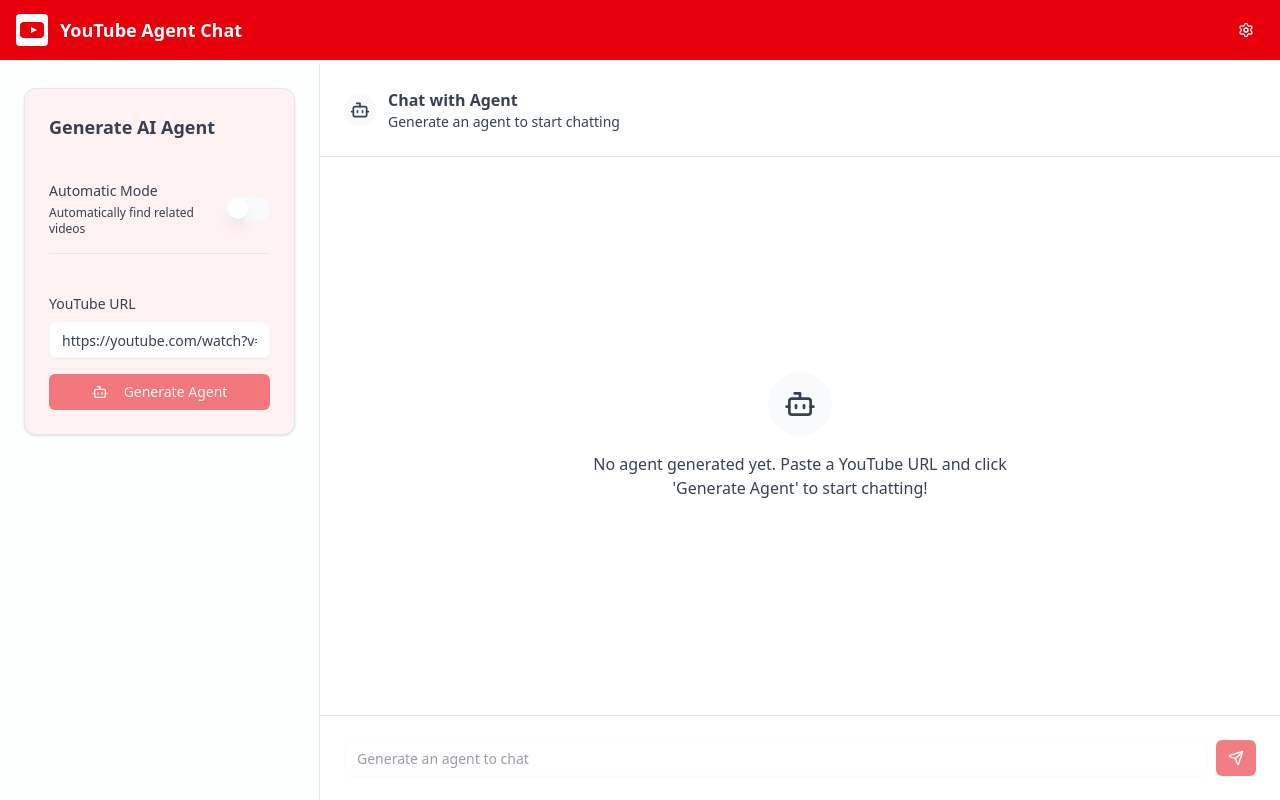
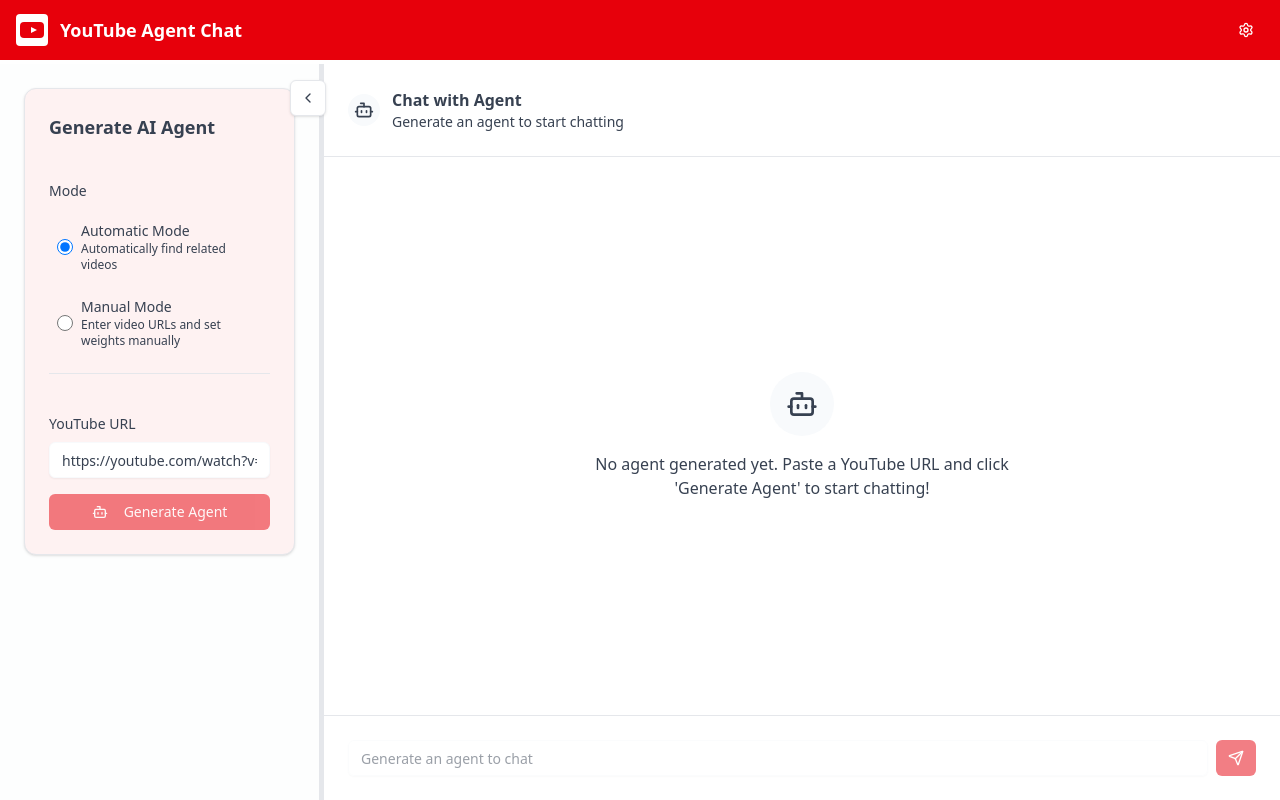
Before and after one commit to louiseeho/marketing-agent-generation, a Next.js app: page / in a window 1280 px wide. Built offline with nearby package versions, Linux system fonts and the light colour scheme.

Commit message:
changed auto/manual toggle to radio, allowed sidebar to be resizeable and collapsible

```diff
--- a/src/app/page.tsx
+++ b/src/app/page.tsx
@@ -4,13 +4,15 @@
 import { Button } from "@/components/ui/button"
 import { Input } from "@/components/ui/input"
 import { Card } from "@/components/ui/card"
-import { Switch } from "@/components/ui/switch"
 import { Slider } from "@/components/ui/slider"
 import { Label } from "@/components/ui/label"
-import { Settings, Send, Bot, Loader2, Plus, X } from "lucide-react"
+import { Settings, Send, Bot, Loader2, Plus, X, ChevronLeft, ChevronRight, GripVertical } from "lucide-react"
 
 export default function YouTubeAgentChat() {
   const [isManualMode, setIsManualMode] = useState(false)
+  const [sidebarWidth, setSidebarWidth] = useState(320) // Default 320px (w-80)
+  const [isSidebarCollapsed, setIsSidebarCollapsed] = useState(false)
+  const [isResizing, setIsResizing] = useState(false)
   const [youtubeURL, setYoutubeURL] = useState("")
   const [manualVideos, setManualVideos] = useState([
     { url: "", weight: 50 },
@@ -79,6 +81,46 @@
       setManualVideos(normalizeWeights(manualVideos))
     }
   }, [manualVideos.length])
+
+  // Auto-resize sidebar based on mode
+  useEffect(() => {
+    if (!isSidebarCollapsed) {
+      if (isManualMode) {
+        setSidebarWidth(500) // Larger for manual mode
+      } else {
+        setSidebarWidth(320) // Smaller for automatic mode
+      }
+    }
+  }, [isManualMode, isSidebarCollapsed])
+
+  // Handle sidebar resizing
+  useEffect(() => {
+    const handleMouseMove = (e: MouseEvent) => {
+      if (!isResizing) return
+      const newWidth = e.clientX
+      const minWidth = 200
+      const maxWidth = 800
+      setSidebarWidth(Math.max(minWidth, Math.min(maxWidth, newWidth)))
+    }
+
+    const handleMouseUp = () => {
+      setIsResizing(false)
+    }
+
+    if (isResizing) {
+      document.addEventListener("mousemove", handleMouseMove)
+      document.addEventListener("mouseup", handleMouseUp)
+      document.body.style.cursor = "col-resize"
+      document.body.style.userSelect = "none"
+    }
+
+    return () => {
+      document.removeEventListener("mousemove", handleMouseMove)
+      document.removeEventListener("mouseup", handleMouseUp)
+      document.body.style.cursor = ""
+      document.body.style.userSelect = ""
+    }
+  }, [isResizing])
 
   const handleGenerateAgent = async (e) => {
     e.preventDefault()
@@ -200,23 +242,54 @@
       {/* Main Content */}
       <div className="flex w-full pt-16">
         {/* Left Sidebar */}
-        <div className="w-80 bg-muted/30 border-r border-border p-6 overflow-y-auto">
-          <Card className="p-6">
+        {!isSidebarCollapsed && (
+          <div
+            className="bg-muted/30 border-r border-border overflow-y-auto transition-all duration-200 relative"
+            style={{ width: `${sidebarWidth}px`, minWidth: `${sidebarWidth}px` }}
+          >
+            <div className="p-6">
+            <Card className="p-6">
             <h2 className="text-lg font-semibold mb-4">Generate AI Agent</h2>
 
-            {/* Mode Toggle */}
-            <div className="flex items-center justify-between mb-4 pb-4 border-b border-border">
-              <div className="flex flex-col">
-                <Label className="text-sm font-medium text-muted-foreground mb-1">
-                  {isManualMode ? "Manual Mode" : "Automatic Mode"}
-                </Label>
-                <p className="text-xs text-muted-foreground">
-                  {isManualMode
-                    ? "Enter video URLs and set weights manually"
-                    : "Automatically find related videos"}
-                </p>
+            {/* Mode Selection */}
+            <div className="mb-4 pb-4 border-b border-border">
+              <Label className="text-sm font-medium text-muted-foreground mb-3 block">
+                Mode
+              </Label>
+              <div className="space-y-2">
+                <label className="flex items-center space-x-2 cursor-pointer p-2 rounded-md hover:bg-muted/50 transition-colors">
+                  <input
+                    type="radio"
+                    name="mode"
+                    value="automatic"
+                    checked={!isManualMode}
+                    onChange={() => setIsManualMode(false)}
+                    className="w-4 h-4 text-red-600 focus:ring-red-600 focus:ring-2"
+                  />
+                  <div className="flex-1">
+                    <div className="text-sm font-medium">Automatic Mode</div>
+                    <div className="text-xs text-muted-foreground">
+                      Automatically find related videos
+                    </div>
+                  </div>
+                </label>
+                <label className="flex items-center space-x-2 cursor-pointer p-2 rounded-md hover:bg-muted/50 transition-colors">
+                  <input
+                    type="radio"
+                    name="mode"
+                    value="manual"
+                    checked={isManualMode}
+                    onChange={() => setIsManualMode(true)}
+                    className="w-4 h-4 text-red-600 focus:ring-red-600 focus:ring-2"
+                  />
+                  <div className="flex-1">
+                    <div className="text-sm font-medium">Manual Mode</div>
+                    <div className="text-xs text-muted-foreground">
+                      Enter video URLs and set weights manually
+                    </div>
+                  </div>
+                </label>
               </div>
-              <Switch checked={isManualMode} onCheckedChange={setIsManualMode} />
             </div>
 
             <form onSubmit={handleGenerateAgent} className="space-y-4">
@@ -350,7 +423,42 @@
               </div>
             )}
           </Card>
-        </div>
+            </div>
+          </div>
+        )}
+
+        {/* Resize Handle */}
+        {!isSidebarCollapsed && (
+          <div
+            className="w-1 bg-border hover:bg-red-600 cursor-col-resize transition-colors relative group"
+            onMouseDown={(e) => {
+              e.preventDefault()
+              setIsResizing(true)
+            }}
+          >
+            <div className="absolute inset-y-0 left-1/2 -translate-x-1/2 w-8 flex items-center justify-center">
+              <GripVertical className="w-4 h-4 text-muted-foreground group-hover:text-red-600 opacity-0 group-hover:opacity-100 transition-opacity" />
+            </div>
+          </div>
+        )}
+
+        {/* Collapse/Expand Button */}
+        <Button
+          variant="ghost"
+          size="icon"
+          onClick={() => setIsSidebarCollapsed(!isSidebarCollapsed)}
+          className="fixed z-20 bg-background border border-border shadow-sm hover:bg-muted transition-all top-20"
+          style={{
+            left: isSidebarCollapsed ? "8px" : `${sidebarWidth - 12}px`,
+            transform: isSidebarCollapsed ? "none" : "translateX(-50%)",
+          }}
+        >
+          {isSidebarCollapsed ? (
+            <ChevronRight className="w-4 h-4" />
+          ) : (
+            <ChevronLeft className="w-4 h-4" />
+          )}
+        </Button>
 
         {/* Chat Area */}
         <div className="flex-1 flex flex-col">
```
